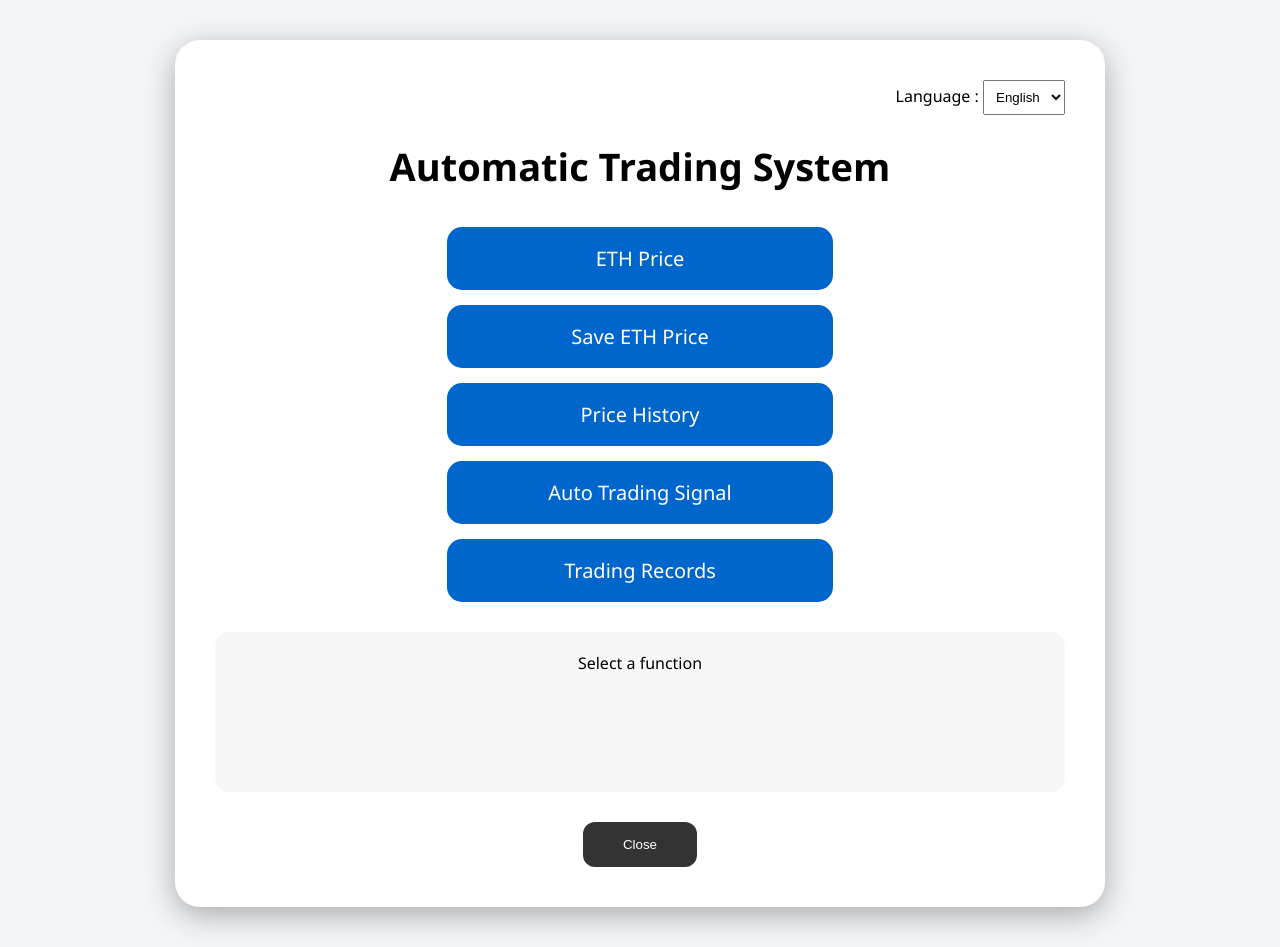
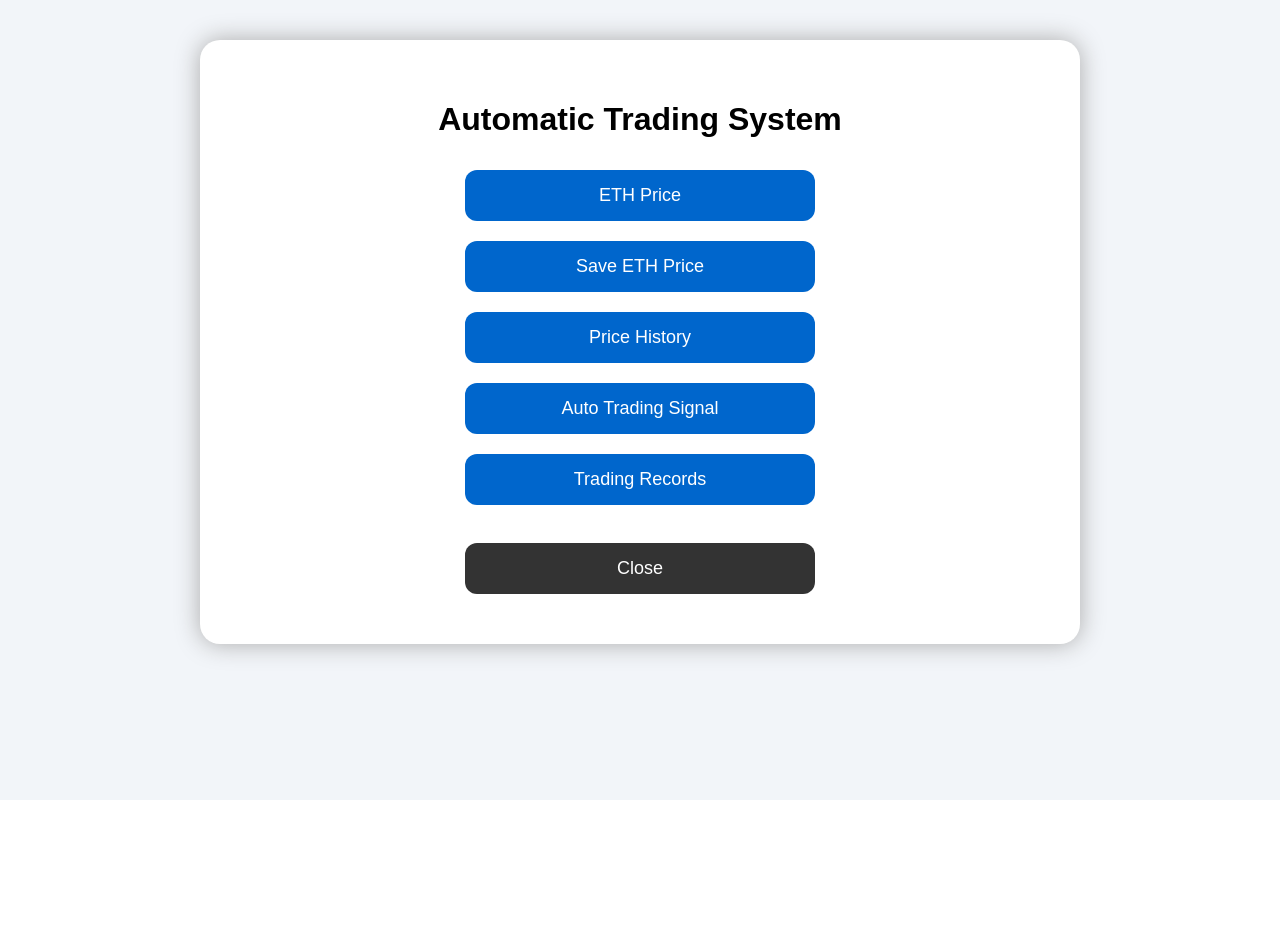
Before and after one commit to ktwv0808-debug/my-oracle, a Flask app: page /trading in a window 1280 px wide. After the commit the page ends 800 px from the top, so only its background shows below. Run offline with Flask 3, Linux system fonts and the light colour scheme; some libraries are stand-ins or nearby versions.

Commit message:
Update trading.html

```diff
--- a/templates/trading.html
+++ b/templates/trading.html
@@ -5,9 +5,7 @@
 
 <meta charset="UTF-8">
 
-<title>
-Automatic Trading System
-</title>
+<title>Automatic Trading System</title>
 
 
 <style>
@@ -17,17 +15,16 @@ body{
 
 margin:0;
 
-background:#f3f5f8;
+background:#f2f5f9;
 
-font-family:"Segoe UI",Arial;
+font-family:Arial;
 
 }
 
 
+.box{
 
-.container{
-
-width:850px;
+width:800px;
 
 margin:40px auto;
 
@@ -35,62 +32,23 @@ background:white;
 
 padding:40px;
 
-border-radius:25px;
-
-box-shadow:0 8px 30px #aaa;
+border-radius:20px;
 
 text-align:center;
+
+box-shadow:0 0 25px #aaa;
 
 }
 
 
+button{
 
-.language{
-
-text-align:right;
-
-margin-bottom:20px;
-
-}
-
-
-
-select{
-
-padding:8px;
-
-}
-
-
-
-h1{
-
-font-size:38px;
-
-}
-
-
-
-.menu{
-
-
-margin-top:35px;
-
-
-}
-
-
-
-.item{
-
-
-display:block;
 
 width:350px;
 
-margin:15px auto;
+padding:15px;
 
-padding:18px;
+margin:10px;
 
 
 background:#0066cc;
@@ -98,46 +56,24 @@ background:#0066cc;
 color:white;
 
 
-border-radius:15px;
+border:0;
+
+
+border-radius:12px;
+
+
+font-size:18px;
 
 
 cursor:pointer;
 
 
-font-size:20px;
-
-
 }
 
 
-
-.item:hover{
-
+button:hover{
 
 background:#003b80;
-
-
-}
-
-
-
-.result{
-
-
-margin-top:30px;
-
-
-padding:20px;
-
-
-background:#f7f7f7;
-
-
-border-radius:15px;
-
-
-min-height:120px;
-
 
 }
 
@@ -145,27 +81,7 @@ min-height:120px;
 
 .close{
 
-
-margin-top:30px;
-
-
-padding:15px 40px;
-
-
-border:none;
-
-
 background:#333;
-
-
-color:white;
-
-
-border-radius:12px;
-
-
-cursor:pointer;
-
 
 }
 
@@ -175,149 +91,24 @@ cursor:pointer;
 
 
 
-
-
 <script>
 
 
-let data={
+
+function openPopup(url){
 
 
 
-en:{
+window.open(
 
+url,
 
-title:"Automatic Trading System",
+"popup",
 
+"width=700,height=500,left=400,top=200"
 
-eth:"ETH Price",
+);
 
-
-save:"Save ETH Price",
-
-
-history:"Price History",
-
-
-signal:"Auto Trading Signal",
-
-
-records:"Trading Records",
-
-
-close:"Close",
-
-
-waiting:"Select a function"
-
-
-},
-
-
-
-ko:{
-
-
-title:"자동매매 시스템",
-
-
-eth:"ETH 가격 조회",
-
-
-save:"ETH 가격 저장",
-
-
-history:"가격 기록",
-
-
-signal:"자동매매 신호",
-
-
-records:"거래 기록",
-
-
-close:"닫기",
-
-
-waiting:"기능을 선택하세요"
-
-
-}
-
-
-
-};
-
-
-
-
-
-function changeLanguage(){
-
-
-let l=document.getElementById("lang").value;
-
-
-let d=data[l];
-
-
-
-document.getElementById("title").innerHTML=d.title;
-
-
-document.getElementById("eth").innerHTML=d.eth;
-
-
-document.getElementById("save").innerHTML=d.save;
-
-
-document.getElementById("history").innerHTML=d.history;
-
-
-document.getElementById("signal").innerHTML=d.signal;
-
-
-document.getElementById("records").innerHTML=d.records;
-
-
-document.getElementById("close").innerHTML=d.close;
-
-
-document.getElementById("result").innerHTML=d.waiting;
-
-
-
-}
-
-
-
-
-
-function openPage(url){
-
-
-
-fetch(url)
-
-.then(res=>res.text())
-
-
-.then(data=>{
-
-
-document.getElementById("result").innerHTML=data;
-
-
-})
-
-.catch(()=>{
-
-
-document.getElementById("result").innerHTML=
-"Data loading error";
-
-
-});
 
 
 }
@@ -327,55 +118,18 @@ document.getElementById("result").innerHTML=
 </script>
 
 
-
 </head>
-
 
 
 <body>
 
 
 
-<div class="container">
+<div class="box">
 
 
 
-<div class="language">
-
-
-Language :
-
-
-<select id="lang"
-onchange="changeLanguage()">
-
-
-
-<option value="en" selected>
-
-English
-
-</option>
-
-
-
-<option value="ko">
-
-한국어
-
-</option>
-
-
-</select>
-
-
-</div>
-
-
-
-
-
-<h1 id="title">
+<h1>
 
 Automatic Trading System
 
@@ -383,115 +137,72 @@ Automatic Trading System
 
 
 
+<button onclick="openPopup('/price')">
 
+ETH Price
 
-<div class="menu">
+</button>
 
 
 
-
-
-<div class="item"
-id="eth"
-onclick="openPage('/price')">
-
-
-ETH Price
-
-
-</div>
+<br>
 
 
 
-
-
-<div class="item"
-id="save"
-onclick="openPage('/save-price')">
-
+<button onclick="openPopup('/save-price')">
 
 Save ETH Price
 
-
-</div>
+</button>
 
 
 
+<br>
 
 
-<div class="item"
-id="history"
-onclick="openPage('/history')">
 
+<button onclick="openPopup('/history')">
 
 Price History
 
-
-</div>
+</button>
 
 
 
+<br>
 
 
-<div class="item"
-id="signal"
-onclick="openPage('/trade-check')">
 
+<button onclick="openPopup('/trade-check')">
 
 Auto Trading Signal
 
-
-</div>
+</button>
 
 
 
+<br>
 
 
-<div class="item"
-id="records"
-onclick="openPage('/trades')">
 
+<button onclick="openPopup('/trades')">
 
 Trading Records
 
-
-</div>
+</button>
 
 
 
-
-
-</div>
-
-
-
-
-
-<div class="result"
-id="result">
-
-
-Select a function
-
-
-</div>
-
-
+<br><br>
 
 
 
 <button class="close"
-id="close"
 onclick="window.close()">
-
-
 
 Close
 
-
 </button>
-
-
 
 
 
@@ -501,6 +212,4 @@ Close
 
 </body>
 
-
-
 </html>
```
